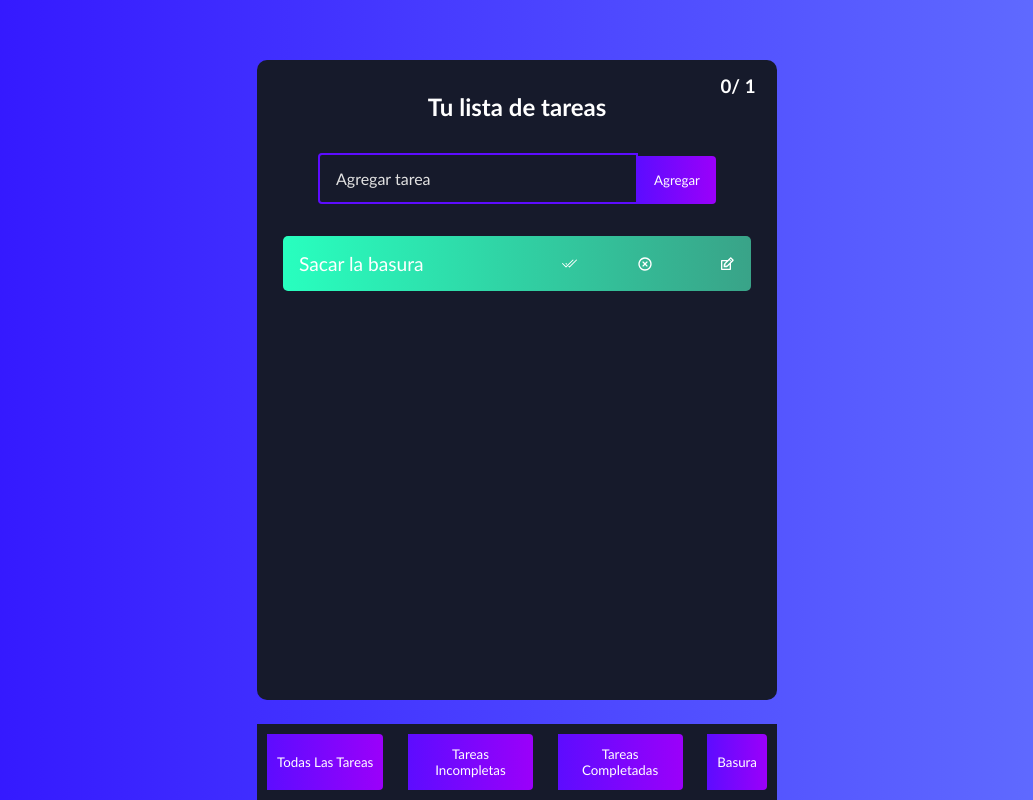
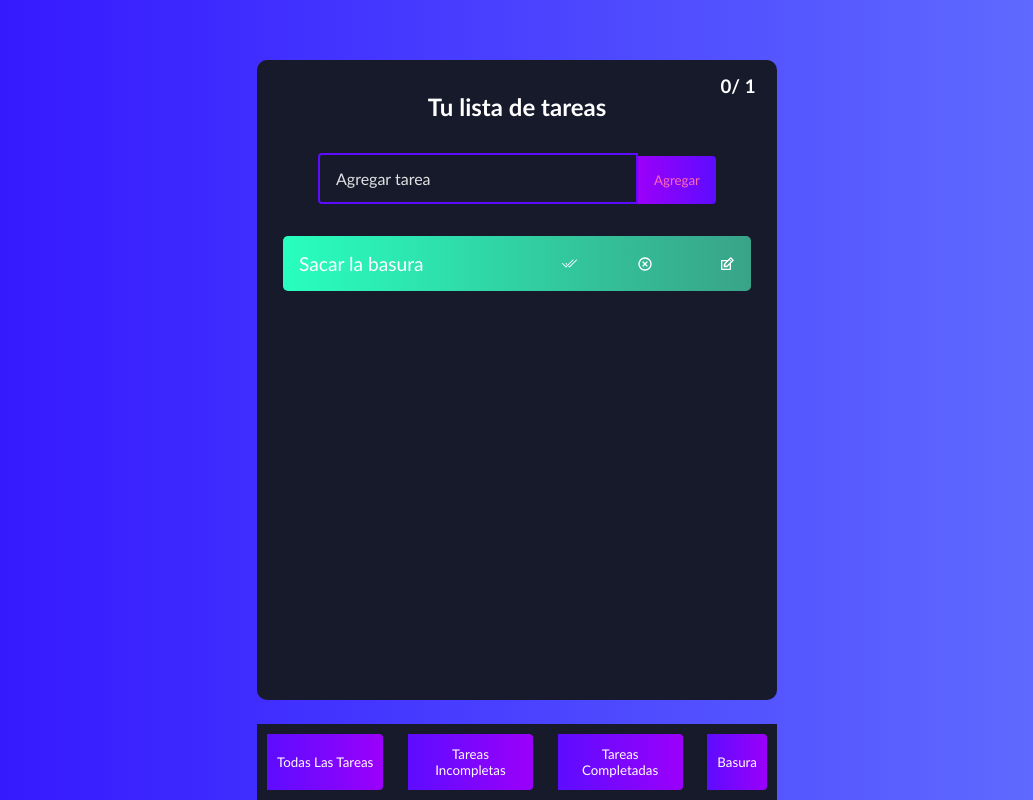
Before and after one commit to MajoCervantes/to-do-list, a React (Create React App) app: page / in a window 1280 px wide. In both pictures the pointer is over the button "Agregar". Shown: the whole page, without its empty margins (123-1156 px from the left). Built offline with nearby package versions, Linux system fonts and the light colour scheme.

Commit message:
ultimo hover

```diff
--- a/src/App.css
+++ b/src/App.css
@@ -91,6 +91,15 @@ h1 {
 	);
 	color: #fff;
 	text-transform: capitalize;
+}
+
+.todo-button:hover {
+	background: linear-gradient(
+		90deg,
+		rgba(155, 0, 250, 1) 0%,
+		rgba(93, 12, 255, 1) 100%
+	);
+	color: hotpink;
 }
 
 .todo-input.edit {
```
